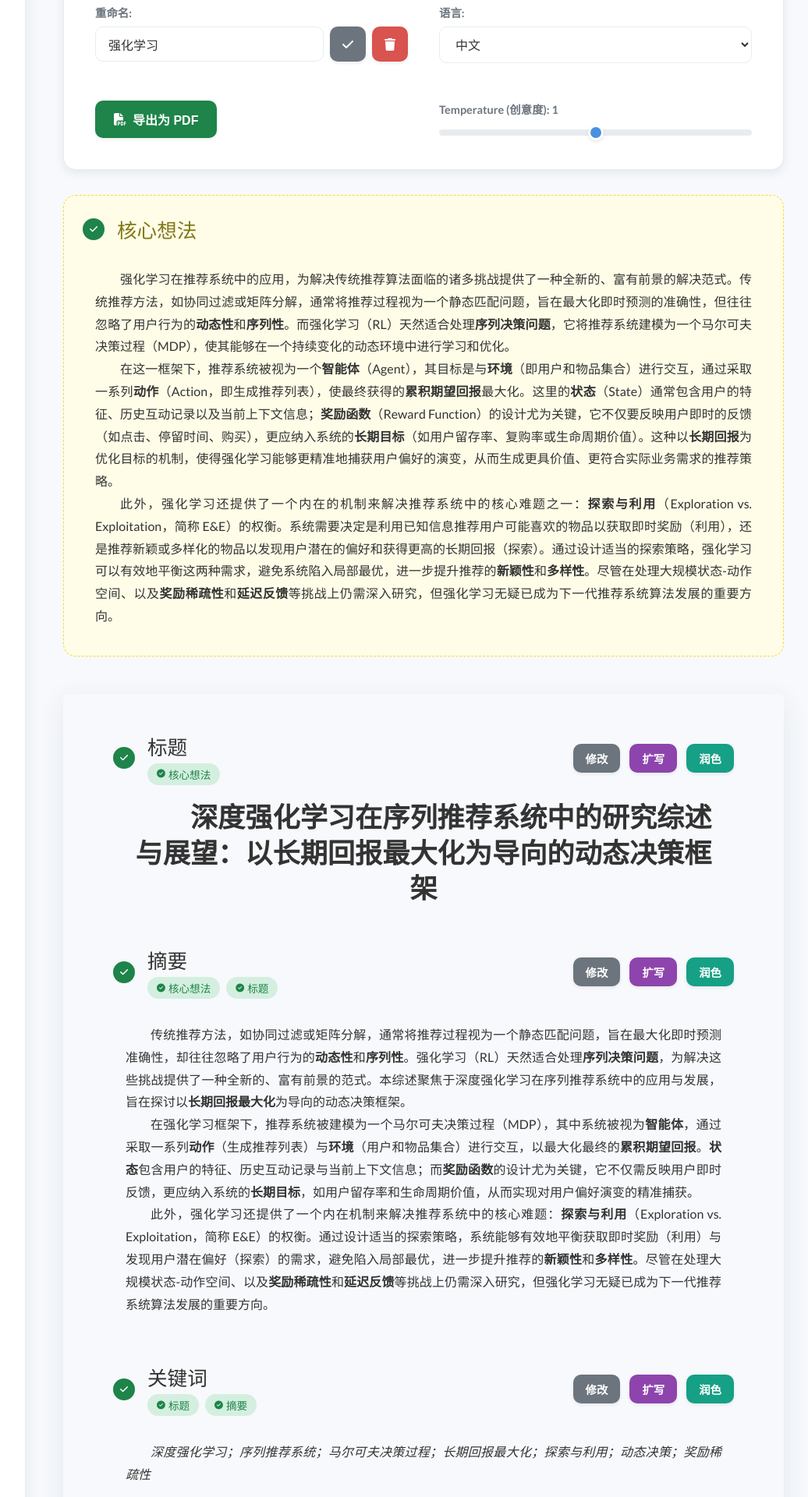
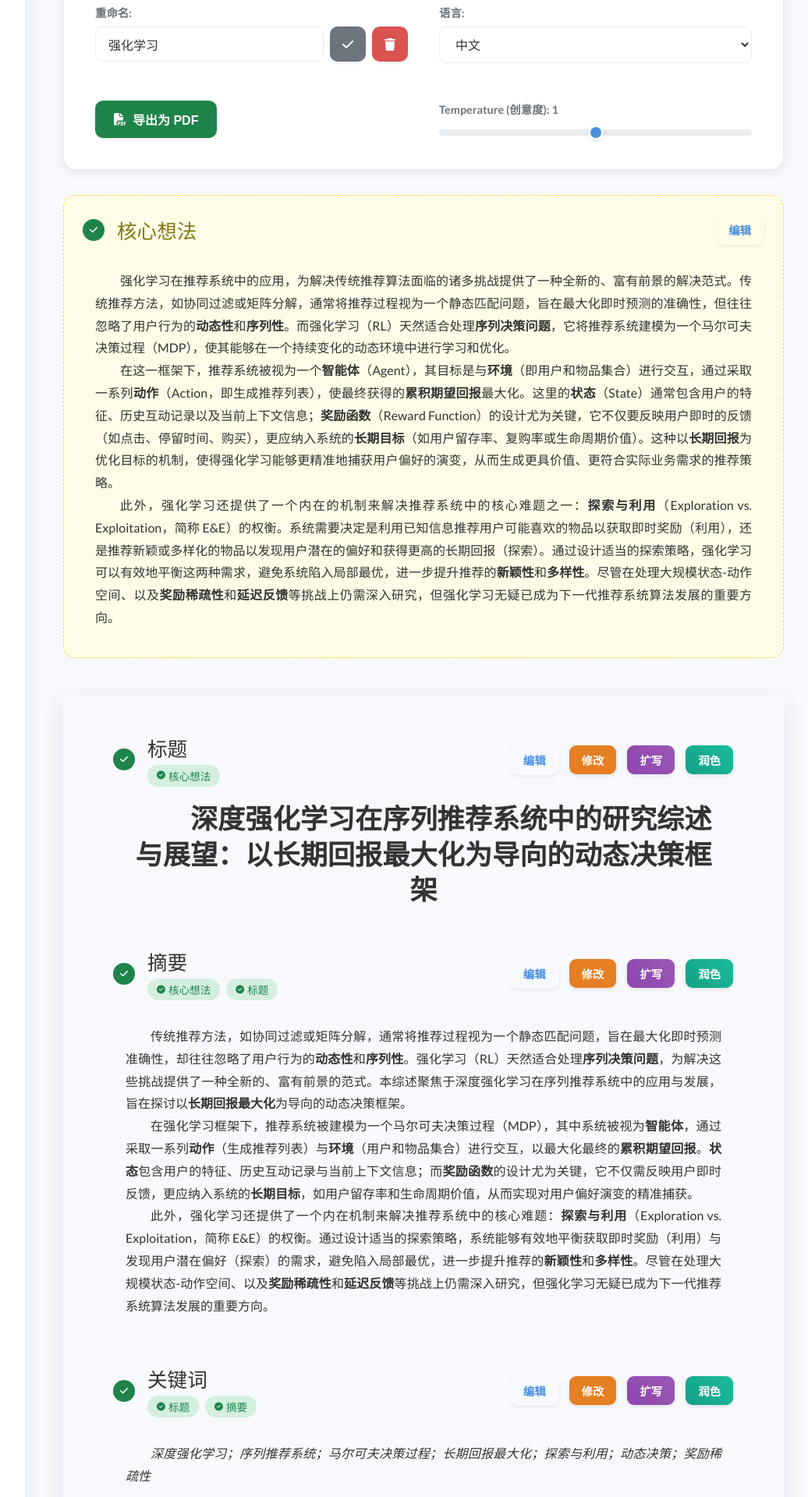
Before and after one commit to gengmr/paper-agent, a Flask app: page /paper_writing in a window 1280 px wide. Shown: the part 424-2344 px from the top of the page at 78% size, without its empty margins (227-1263 px from the left). Run offline with Flask 3, Linux system fonts and the light colour scheme; some libraries are stand-ins or nearby versions.

Commit message:
增加编辑功能

```diff
--- a/static/css/style.css
+++ b/static/css/style.css
@@ -286,7 +286,7 @@ input[type="range"]::-moz-range-thumb {
 .status-message.success { color: var(--success-color); }
 .status-message.error { color: var(--error-color); }
 
-.btn, .btn-primary, .btn-secondary, .btn-success, .btn-danger, .btn-expand, .btn-polish {
+.btn, .btn-primary, .btn-secondary, .btn-success, .btn-danger, .btn-expand, .btn-polish, .btn-edit, .btn-modify {
     padding: 0.75rem 1.5rem;
     border: none;
     border-radius: var(--border-radius-md);
@@ -667,9 +667,60 @@ h3.paper-section-title {
     gap: 0.75rem;
     flex-wrap: wrap;
 }
-.section-controls .btn { padding: 0.5rem 1rem; font-size: 0.9rem; }
-.btn-expand { background-color: #8e44ad; color: white; } /* Purple */
-.btn-polish { background-color: #16a085; color: white; } /* Teal */
+
+/* --- [NEW] Refined Button Styles for Paper Writing Section --- */
+.section-controls .btn {
+    padding: 0.5rem 1rem;
+    font-size: 0.9rem;
+    border: 1px solid transparent; /* Base border for consistent sizing */
+    background-clip: padding-box;
+}
+
+/* Edit Button Style: Subtle, inviting outline */
+.btn-edit {
+    background-color: transparent;
+    border-color: var(--accent-color);
+    color: var(--accent-color);
+}
+.btn-edit:hover, .btn-edit:focus {
+    background-color: rgba(74, 144, 226, 0.1); /* Soft blue highlight */
+    color: var(--accent-color); /* Ensure color stays */
+}
+
+/* Modify Button Style: Warm, constructive amber */
+.btn-modify {
+    background-color: #e67e22; /* Carrot Orange */
+    color: white;
+    border-color: #d35400; /* Darker border for depth */
+}
+.btn-modify:hover, .btn-modify:focus {
+    background-color: #d35400;
+    border-color: #d35400;
+    color: white;
+}
+
+/* Expand Button Style: Rich, creative purple gradient */
+.btn-expand {
+    background-image: linear-gradient(45deg, #8e44ad, #9b59b6);
+    color: white;
+    border: none;
+}
+.btn-expand:hover, .btn-expand:focus {
+    background-image: linear-gradient(45deg, #803a9b, #8a48a5);
+    color: white;
+}
+
+/* Polish Button Style: Fresh, refined teal gradient */
+.btn-polish {
+    background-image: linear-gradient(45deg, #16a085, #1abc9c);
+    color: white;
+    border: none;
+}
+.btn-polish:hover, .btn-polish:focus {
+    background-image: linear-gradient(45deg, #138d75, #17a589);
+    color: white;
+}
+/* --- End of Refined Button Styles --- */
 
 /* -- Idea Section Specifics -- */
 #idea-container .paper-section {
--- a/static/js/main.js
+++ b/static/js/main.js
@@ -684,16 +684,40 @@ function initPaperWritingPage() {
             }
 
             // 5. 更新操作按钮的可见性和状态
-            const generateBtn = sectionEl.querySelector('.btn-generate'), modifyBtn = sectionEl.querySelector('.btn-modify'), expandBtn = sectionEl.querySelector('.btn-expand'), polishBtn = sectionEl.querySelector('.btn-polish');
-            const allActionButtons = [generateBtn, modifyBtn, expandBtn, polishBtn].filter(Boolean);
+            const generateBtn = sectionEl.querySelector('.btn-generate'),
+                modifyBtn = sectionEl.querySelector('.btn-modify'),
+                expandBtn = sectionEl.querySelector('.btn-expand'),
+                polishBtn = sectionEl.querySelector('.btn-polish'),
+                editBtn = sectionEl.querySelector('.btn-edit'),
+                saveBtn = sectionEl.querySelector('.btn-save'),
+                cancelBtn = sectionEl.querySelector('.btn-cancel');
 
-            allActionButtons.forEach(btn => btn.disabled = isAIGenerating);
+            const allActionButtons = [generateBtn, modifyBtn, expandBtn, polishBtn, editBtn].filter(Boolean);
+            const allEditingButtons = [saveBtn, cancelBtn].filter(Boolean);
 
-            const showActionButtons = sectionData.status === 'completed' && !isEditingThisSection;
-            if (generateBtn) generateBtn.style.display = (sectionData.status === 'empty' && !isEditingThisSection) ? 'inline-block' : 'none';
-            if (modifyBtn) modifyBtn.style.display = showActionButtons ? 'inline-block' : 'none';
-            if (expandBtn) expandBtn.style.display = showActionButtons ? 'inline-block' : 'none';
-            if (polishBtn) polishBtn.style.display = showActionButtons ? 'inline-block' : 'none';
+            // 全局禁用（当AI正在生成时）
+            [...allActionButtons, ...allEditingButtons].forEach(btn => btn.disabled = isAIGenerating);
+
+            if (isEditingThisSection) {
+                // --- 编辑模式 ---
+                // 隐藏所有AI操作和编辑按钮, 显示保存和取消
+                allActionButtons.forEach(btn => btn.style.display = 'none');
+                allEditingButtons.forEach(btn => btn.style.display = 'inline-block');
+            } else {
+                // --- 显示模式 ---
+                // 隐藏保存和取消按钮
+                allEditingButtons.forEach(btn => btn.style.display = 'none');
+
+                const isCompleted = sectionData.status === 'completed';
+                const isEmpty = sectionData.status === 'empty';
+
+                // 根据状态决定显示哪些AI操作和编辑按钮
+                if (editBtn) editBtn.style.display = !isLocked ? 'inline-block' : 'none';
+                if (generateBtn) generateBtn.style.display = isEmpty ? 'inline-block' : 'none';
+                if (modifyBtn) modifyBtn.style.display = isCompleted ? 'inline-block' : 'none';
+                if (expandBtn) expandBtn.style.display = isCompleted ? 'inline-block' : 'none';
+                if (polishBtn) polishBtn.style.display = isCompleted ? 'inline-block' : 'none';
+            }
         });
     }
 
@@ -704,11 +728,16 @@ function initPaperWritingPage() {
             const sectionConfig = sections[key];
             const titleNumber = sectionConfig.number ? `<span class="section-number">${sectionConfig.number}</span>` : '';
             const titleHTML = `<h3 class="paper-section-title">${titleNumber}${sectionConfig.name}</h3>`;
-            const sectionControlsHTML = key === 'idea' ? '' : `
-                <button class="btn btn-primary btn-generate" data-section="${key}">生成</button>
-                <button class="btn btn-secondary btn-modify" data-section="${key}">修改</button>
-                <button class="btn btn-expand" data-section="${key}">扩写</button>
-                <button class="btn btn-polish" data-section="${key}">润色</button>
+            const sectionControlsHTML = `
+                <button class="btn btn-secondary btn-edit" data-section="${key}">编辑</button>
+                <button class="btn btn-success btn-save" data-section="${key}">保存</button>
+                <button class="btn btn-secondary btn-cancel" data-section="${key}">取消</button>
+                ${key !== 'idea' ? `
+                    <button class="btn btn-primary btn-generate" data-section="${key}">生成</button>
+                    <button class="btn btn-secondary btn-modify" data-section="${key}">修改</button>
+                    <button class="btn btn-expand" data-section="${key}">扩写</button>
+                    <button class="btn btn-polish" data-section="${key}">润色</button>
+                ` : ''}
             `;
             const sectionHTML = `<div class="paper-section" data-key="${key}" id="section-${key}"><div class="section-header"><div class="header-left"><div class="status-indicator locked"><i class="fas fa-lock"></i></div><div class="title-block">${titleHTML}${sectionConfig.dependencies.length > 0 ? '<div class="dependencies-info"></div>' : ''}</div></div><div class="header-right section-controls">${sectionControlsHTML}</div></div><div class="content-display" data-section="${key}"></div><textarea id="textarea-${key}" data-section="${key}" style="display: none;"></textarea></div>`;
 
@@ -883,41 +912,58 @@ function initPaperWritingPage() {
     // 主交互处理器：使用事件委托处理所有点击和输入事件。
     function handleInteraction(e) {
         const target = e.target;
-        // 处理AI操作按钮点击
+
+        // 处理所有功能按钮的点击
         const button = target.closest('button[data-section]');
         if (button) {
             const sectionKey = button.dataset.section;
+
+            // 编辑控制按钮
+            if (button.matches('.btn-edit')) {
+                editingSection = sectionKey;
+                renderPaperState();
+                return;
+            }
+            if (button.matches('.btn-save')) {
+                const textarea = document.getElementById(`textarea-${sectionKey}`);
+                if (textarea) {
+                    paperState[sectionKey].content = textarea.value;
+                    scheduleSave();
+                }
+                editingSection = null;
+                renderPaperState();
+                return;
+            }
+            if (button.matches('.btn-cancel')) {
+                editingSection = null;
+                renderPaperState();
+                return;
+            }
+
+            // AI 操作按钮
             if (button.matches('.btn-generate')) performSectionAction(sectionKey, 'generate');
             else if (button.matches('.btn-expand')) performSectionAction(sectionKey, 'expand');
             else if (button.matches('.btn-polish')) performSectionAction(sectionKey, 'polish');
-            else if (button.matches('.btn-modify')) { // “修改”按钮比较特殊，它激活全局输入栏
+            else if (button.matches('.btn-modify')) { // “修改”按钮激活全局输入栏
                 promptBar.style.display = 'flex';
                 globalPromptInput.placeholder = `为"${sections[sectionKey].name}"提供修改指令...`;
                 globalPromptInput.focus();
                 submitPromptBtn.dataset.section = sectionKey;
-            } return;
+            }
+            return;
         }
-        // 处理内容区域点击，切换到编辑模式
-        const displayDiv = target.closest('.content-display[data-section]');
-        if (displayDiv) {
-            const sectionKey = displayDiv.dataset.section;
-            if (paperState[sectionKey].status !== 'locked') { editingSection = sectionKey; renderPaperState(); } return;
-        }
+
         // 处理文本框输入，更新状态并安排保存
         if (target.matches('textarea[data-section]')) {
             const sectionKey = target.dataset.section;
             paperState[sectionKey].content = target.value;
-            adjustTextareaHeight(target); scheduleSave();
+            adjustTextareaHeight(target);
+            scheduleSave();
         }
     }
+
     document.body.addEventListener('click', handleInteraction);
     document.body.addEventListener('input', handleInteraction);
-    // 当用户焦点离开文本框时，退出编辑模式
-    document.body.addEventListener('focusout', (e) => {
-        if (e.target.matches('textarea')) {
-            editingSection = null; renderPaperState();
-        }
-    });
 
     // 封装调用后端API执行AI操作（生成、修改等）的通用函数。
     async function performSectionAction(sectionKey, actionType, userPrompt = '') {
```
